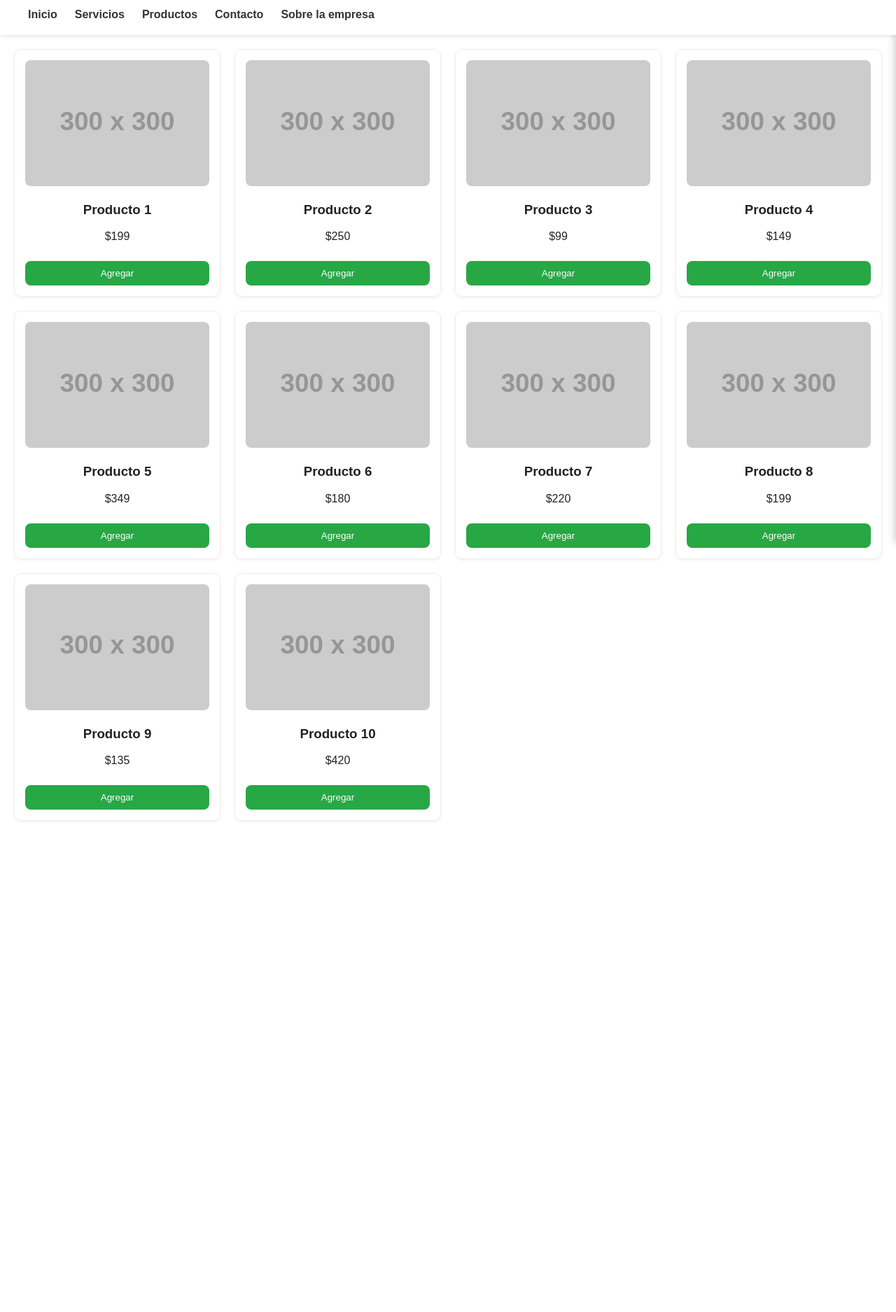
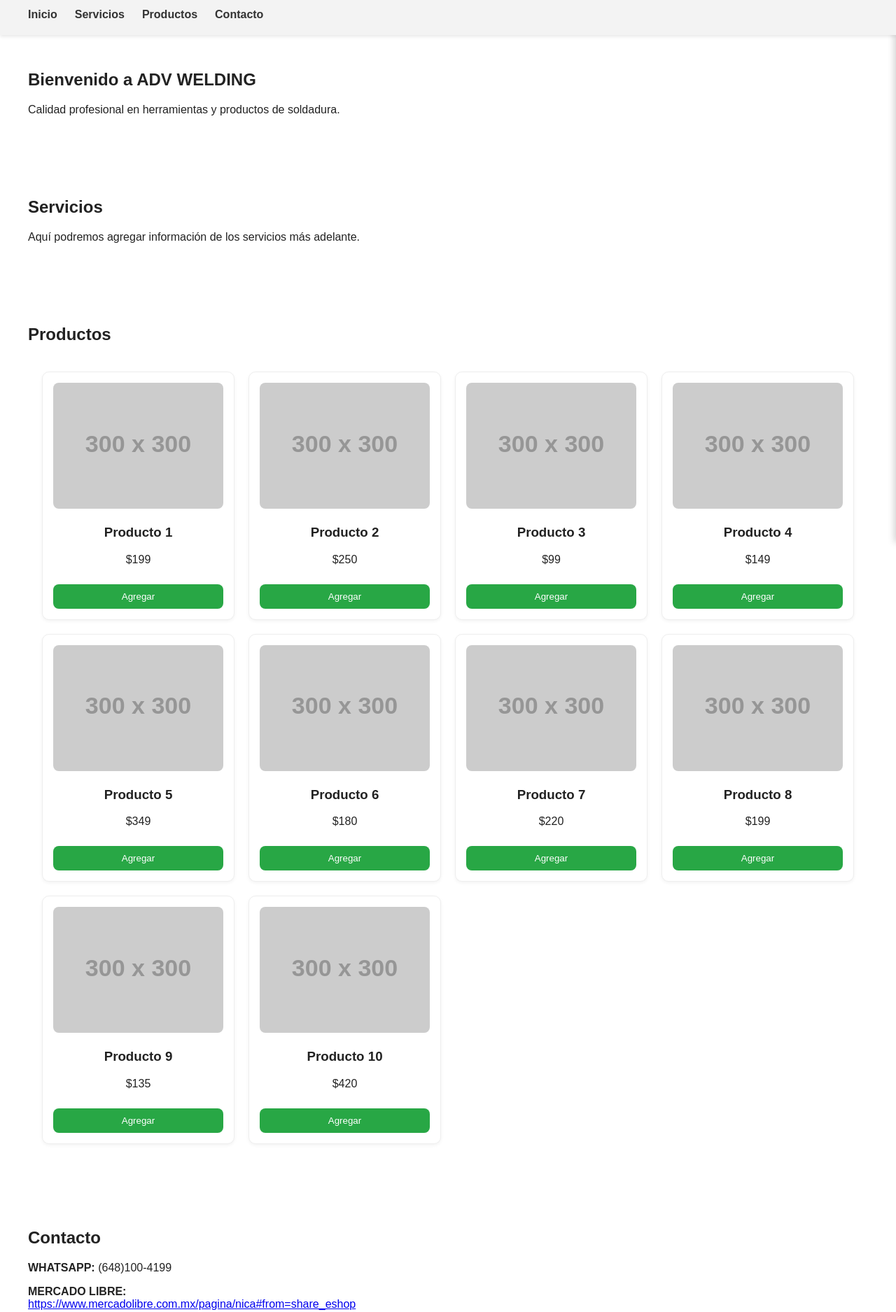
Before and after one commit to DanyValue/ADV-WELDING, a plain HTML site: page index.html in a window 1280 px wide. Shown: the part 65-1940 px from the top of the page at 70% size. Before the commit the page ends 1258 px from the top, so only its background shows below. Drawn offline with Linux system fonts and the light colour scheme; placeholder pictures from the web are drawn by us.

Commit message:
Modify header style and add new sections
Updated header background color and added new sections for services, products, and contact information.

```diff
--- a/index.html
+++ b/index.html
@@ -13,9 +13,9 @@
             color: #222;
         }
 
-        /* ---------- HEADER NUEVO DISEÑO ---------- */
+        /* ---------- HEADER CON COLOR ---------- */
         header {
-            background: #ffffff;
+            background: #f3f3f3; /* COLOR CLARITO */
             padding: 20px 40px;
             box-shadow: 0 2px 5px rgba(0,0,0,0.1);
             position: sticky;
@@ -30,15 +30,13 @@
             align-items: center;
         }
 
-        /* Título de la página */
         header h1 {
             margin: 0;
-            font-size: 36px;   /* MÁS GRANDE */
+            font-size: 36px;
             font-weight: bold;
             letter-spacing: 1px;
         }
 
-        /* Botón carrito */
         .carrito-btn {
             cursor: pointer;
             padding: 10px 18px;
@@ -48,7 +46,7 @@
             font-weight: bold;
         }
 
-        /* ---------- MENÚ DEBAJO DEL NOMBRE ---------- */
+        /* ---------- MENÚ ---------- */
         nav {
             margin-top: 15px;
         }
@@ -70,6 +68,15 @@
 
         .menu li a:hover {
             color: #000;
+        }
+
+        /* ---------- SECCIONES ---------- */
+        section {
+            padding: 40px;
+        }
+
+        #inicio {
+            padding-top: 30px;
         }
 
         /* ---------- PRODUCTOS ---------- */
@@ -148,7 +155,6 @@
             cursor: pointer;
             border-radius: 6px;
         }
-
     </style>
 </head>
 <body>
@@ -156,7 +162,6 @@
 <header>
     <div class="header-top">
         <h1>ADV WELDING</h1>
-
         <div class="carrito-btn" onclick="toggleCarrito()">Carrito (<span id="count">0</span>)</div>
     </div>
 
@@ -166,13 +171,41 @@
             <li><a href="#servicios">Servicios</a></li>
             <li><a href="#productos">Productos</a></li>
             <li><a href="#contacto">Contacto</a></li>
-            <li><a href="#empresa">Sobre la empresa</a></li>
         </ul>
     </nav>
 </header>
 
-<!-- PRODUCTOS -->
-<div class="productos" id="listaProductos"></div>
+<!-- SECCIÓN INICIO -->
+<section id="inicio">
+    <h2>Bienvenido a ADV WELDING</h2>
+    <p>Calidad profesional en herramientas y productos de soldadura.</p>
+</section>
+
+<!-- SECCIÓN SERVICIOS -->
+<section id="servicios">
+    <h2>Servicios</h2>
+    <p>Aquí podremos agregar información de los servicios más adelante.</p>
+</section>
+
+<!-- SECCIÓN PRODUCTOS -->
+<section id="productos">
+    <h2>Productos</h2>
+    <div class="productos" id="listaProductos"></div>
+</section>
+
+<!-- SECCIÓN CONTACTO -->
+<section id="contacto">
+    <h2>Contacto</h2>
+
+    <p><strong>WHATSAPP:</strong> (648)100-4199</p>
+
+    <p>
+        <strong>MERCADO LIBRE:</strong><br>
+        <a href="https://www.mercadolibre.com.mx/pagina/nica#from=share_eshop" target="_blank">
+            https://www.mercadolibre.com.mx/pagina/nica#from=share_eshop
+        </a>
+    </p>
+</section>
 
 <!-- CARRITO -->
 <div id="carrito">
```
